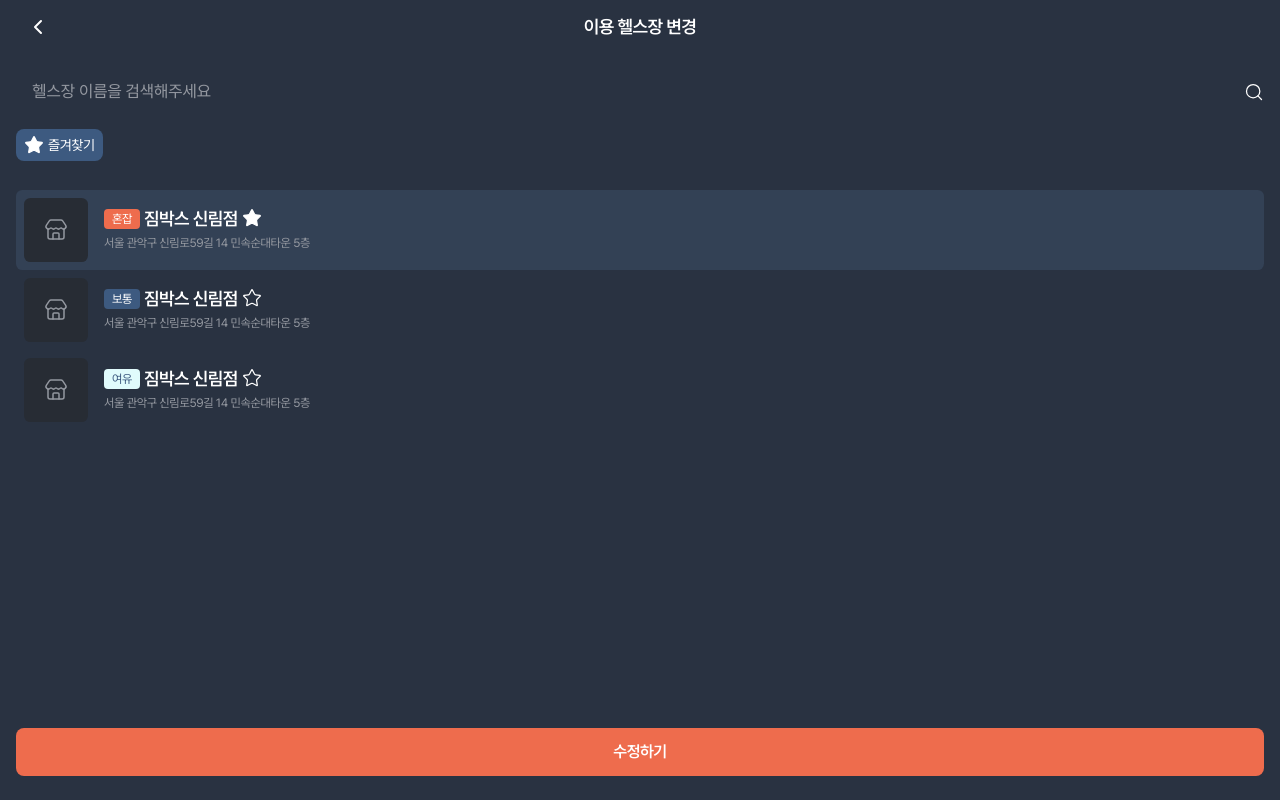
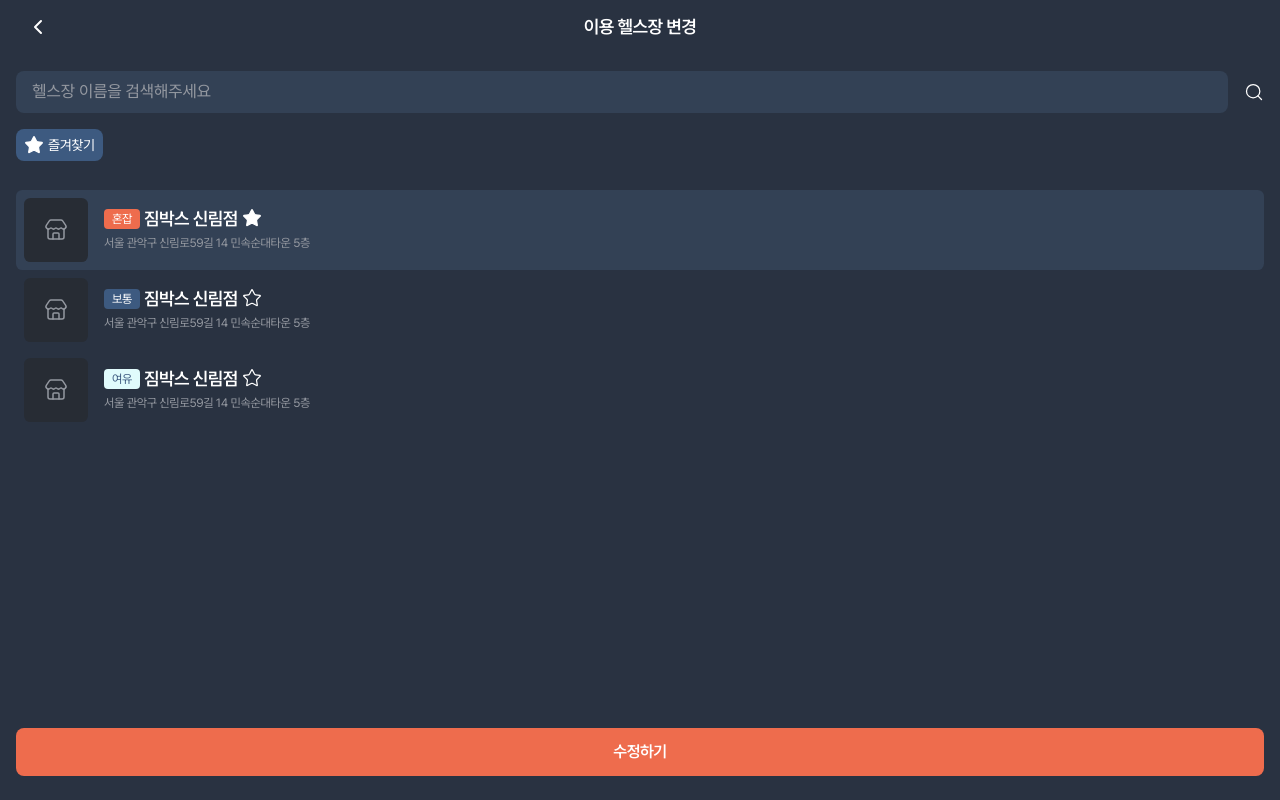
Before and after one commit to WaitGYM/FE, a React (Vite) app in the folder web/: page /gyms in a window 1280 px wide. Built offline with nearby package versions, Linux system fonts and the light colour scheme; no server answers.

Commit message:
SAC-162 : [web] 이용 헬스장 검색바 스타일 변경

```diff
--- a/web/src/features/mypage/gyms.tsx
+++ b/web/src/features/mypage/gyms.tsx
@@ -18,7 +18,11 @@ export default function Gyms() {
       <Header
         className="header--mypage"
         leftContent={
-          <button className="btn btn-icon" onClick={() => navigate(-1)} aria-label="뒤로 가기">
+          <button
+            className="btn btn-icon"
+            onClick={() => navigate(-1)}
+            aria-label="뒤로 가기"
+          >
             <ChevronLeft size={24} strokeWidth="2" />
           </button>
         }
@@ -27,7 +31,9 @@ export default function Gyms() {
 
       <div className="container">
         <div className="search-bar">
-          <input type="search" placeholder="헬스장 이름을 검색해주세요" />
+          <div className="input-wrap">
+            <input type="search" placeholder="헬스장 이름을 검색해주세요" />
+          </div>
           <button className="btn-search" aria-label="검색">
             <Search size={20} strokeWidth="1.5" aria-hidden="true" />
           </button>
```
